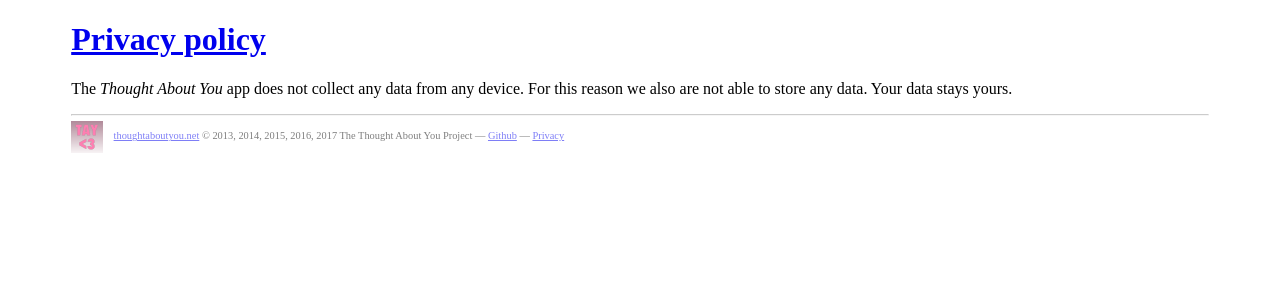
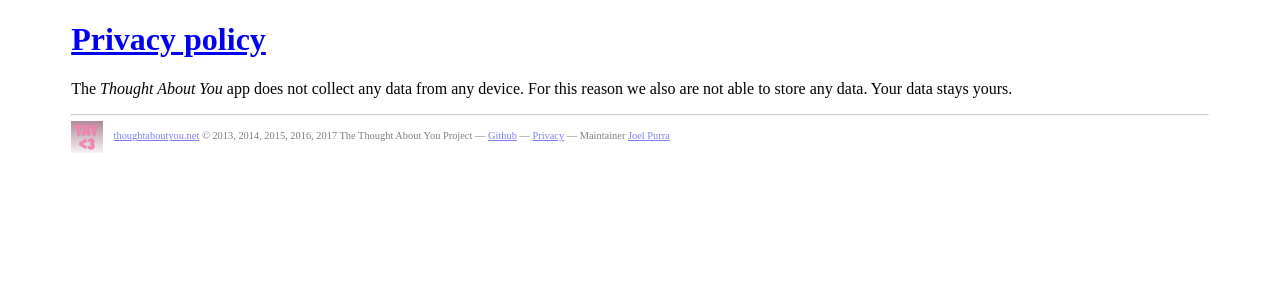
Before and after one commit to thoughtaboutyou/thoughtaboutyou.github.io, a Jekyll site: the page built from about/privacy/index.md, in a window 1280 px wide. Shown: the top 300 px of the page. Built offline with Jekyll 4.4.1, drawn with Linux system fonts in a browser that asks for light colours; some web fonts are replaced.

Commit message:
Add link to maintainer's website

```diff
--- a/_layouts/page.html
+++ b/_layouts/page.html
@@ -24,7 +24,7 @@
     {{ content }}
   <footer class="container">
     <hr />
-    <a href="/"><img src="/resources/images/logo/square-32.png" alt="Thought About You logotype" title="Thought About You logotype" />{{ site.projectUrlReadable }}</a> &copy; 2013, 2014, 2015, 2016, 2017 The Thought About You Project — <a href="https://github.com/thoughtaboutyou">Github</a> — <a href="/about/privacy/">Privacy</a>
+    <a href="/"><img src="/resources/images/logo/square-32.png" alt="Thought About You logotype" title="Thought About You logotype" />{{ site.projectUrlReadable }}</a> &copy; 2013, 2014, 2015, 2016, 2017 The Thought About You Project — <a href="https://github.com/thoughtaboutyou">Github</a> — <a href="/about/privacy/">Privacy</a> — Maintainer <a href="https://joelpurra.com/">Joel Purra</a>
   </footer>
  <!--<script type="text/javascript" src="/resources/javascript/main.js"></script>-->
  {% include ga.html %}
```
